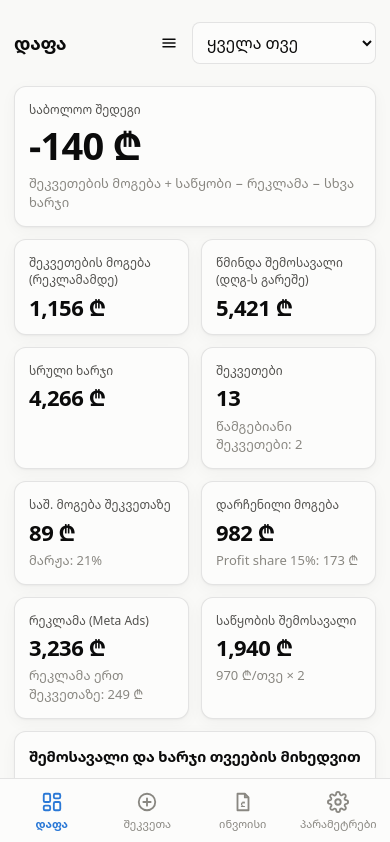
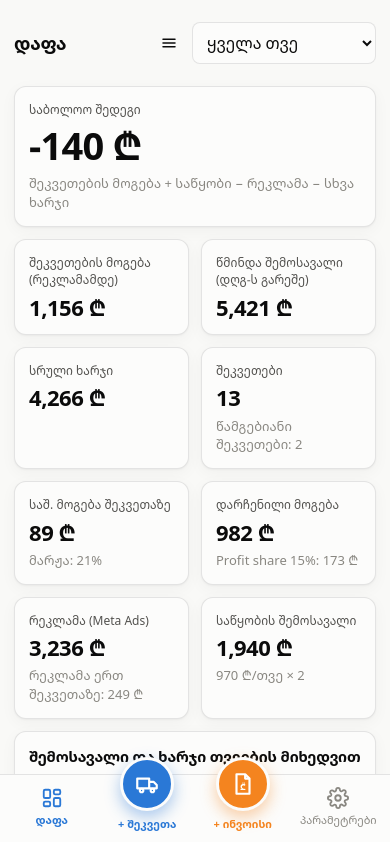
Before and after one commit to 15100115-eng/forlinear, a React (Vite) app: page / in a window 390 px wide. Shown: the top 842 px of the page. Built offline with nearby package versions, Linux system fonts and the light colour scheme.

Commit message:
Bottom bar: raised order and invoice action buttons (blue truck, orange invoice)
Co-Authored-By: Claude Fable 5.1 <noreply@anthropic.com>
Claude-Session: https://claude.ai/code/session_01KsuQrFArfHhWDHxQqDriR3

```diff
--- a/src/App.tsx
+++ b/src/App.tsx
@@ -129,13 +129,13 @@ export default function App() {
           {Icons.dashboard}
           <span>{t('nav_dashboard')}</span>
         </button>
-        <button className="tab" onClick={() => setForm({ open: true })}>
-          <svg viewBox="0 0 24 24" fill="none" stroke="currentColor" strokeWidth="2" strokeLinecap="round"><circle cx="12" cy="12" r="9" /><path d="M12 8v8M8 12h8" /></svg>
-          <span>{t('tab_addOrder')}</span>
+        <button className="tab raise" onClick={() => setForm({ open: true })}>
+          <span className="rb">{Icons.truck}</span>
+          <span>+ {t('tab_addOrder')}</span>
         </button>
-        <button className="tab" onClick={() => setInvoice(blankInvoice(data))}>
-          {Icons.invoice}
-          <span>{t('tab_invoice')}</span>
+        <button className="tab raise orange" onClick={() => setInvoice(blankInvoice(data))}>
+          <span className="rb">{Icons.invoice}</span>
+          <span>+ {t('tab_invoice')}</span>
         </button>
         <button className={`tab ${page === 'settings' ? 'active' : ''}`} onClick={() => go('settings')}>
           {Icons.settings}
--- a/src/components/ui.tsx
+++ b/src/components/ui.tsx
@@ -115,6 +115,9 @@ export const Icons = {
   invoice: (
     <svg viewBox="0 0 24 24" fill="none" stroke="currentColor" strokeWidth="2" strokeLinejoin="round"><path d="M6 3h8l4 4v14H6z" /><path d="M14 3v4h4" /><text x="12" y="17.5" fontSize="8.5" fontWeight="700" textAnchor="middle" fill="currentColor" stroke="none" fontFamily="system-ui">₾</text></svg>
   ),
+  truck: (
+    <svg viewBox="0 0 24 24" fill="none" stroke="currentColor" strokeWidth="2" strokeLinecap="round" strokeLinejoin="round"><path d="M3 7h11v9H3zM14 10h4l3 3v3h-7z" /><circle cx="7" cy="18" r="1.6" /><circle cx="17" cy="18" r="1.6" /></svg>
+  ),
   trash: (
     <svg viewBox="0 0 24 24" fill="none" stroke="currentColor" strokeWidth="2" strokeLinecap="round" strokeLinejoin="round"><path d="M4 7h16M10 11v6M14 11v6M6 7l1 13h10l1-13M9 7V4h6v3" /></svg>
   ),
--- a/src/index.css
+++ b/src/index.css
@@ -307,6 +307,14 @@ tr.total td { font-weight: 600; border-top: 2px solid var(--axis); }
   .bottom-nav .tab span { white-space: nowrap; overflow: hidden; text-overflow: ellipsis; max-width: 100%; }
   .bottom-nav .tab svg { width: 22px; height: 22px; }
   .bottom-nav .tab.active { color: var(--accent); font-weight: 600; }
+  .bottom-nav .tab.raise { color: var(--accent); font-weight: 600; }
+  .bottom-nav .tab.raise.orange { color: #f4841f; }
+  .bottom-nav .tab.raise .rb {
+    width: 54px; height: 54px; border-radius: 50%; background: var(--accent); color: #fff; display: flex; align-items: center; justify-content: center;
+    margin-top: -30px; margin-bottom: 2px; border: 3px solid var(--surface); box-shadow: 0 6px 16px rgba(42, 120, 214, 0.4);
+  }
+  .bottom-nav .tab.raise.orange .rb { background: #f4841f; box-shadow: 0 6px 16px rgba(244, 132, 31, 0.4); }
+  .bottom-nav .tab.raise .rb svg { width: 26px; height: 26px; }
   .burger { display: inline-flex; padding: 6px; color: var(--text); }
   .drawer-bg { display: block; position: fixed; inset: 0; background: rgba(0, 0, 0, 0.4); z-index: 60; }
   .drawer {
```
